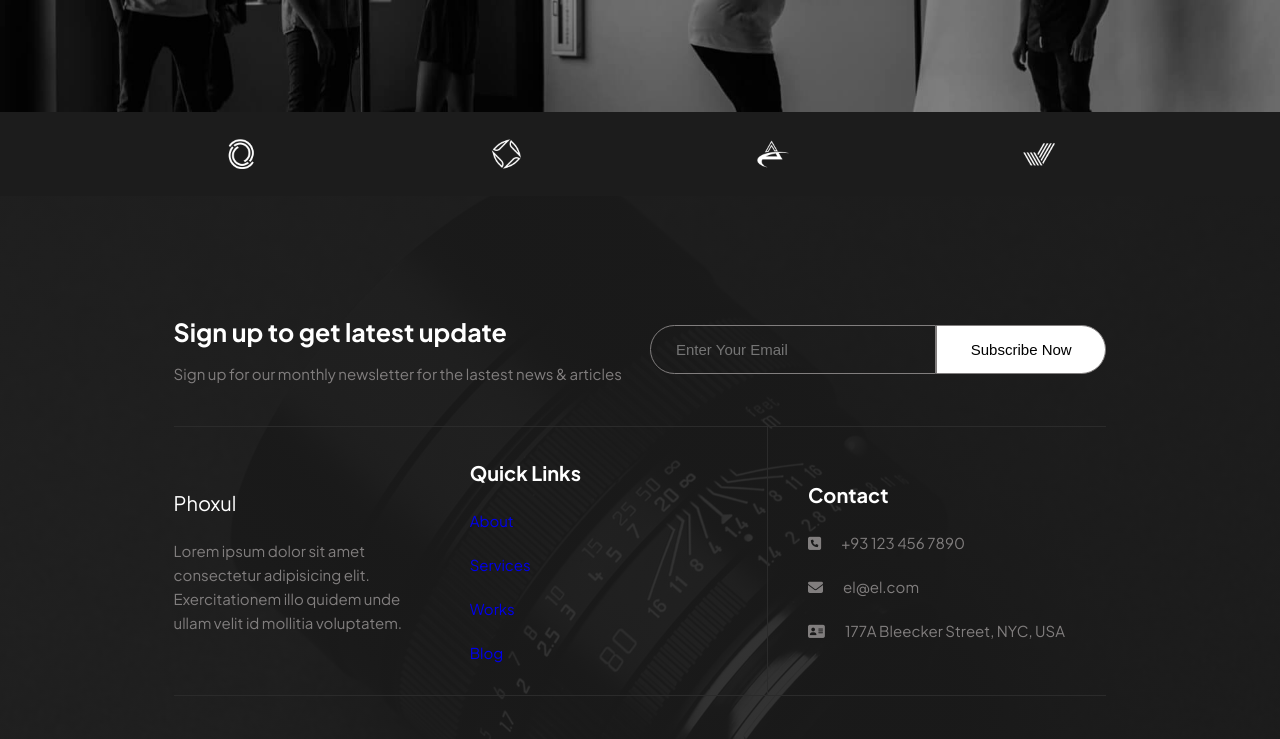
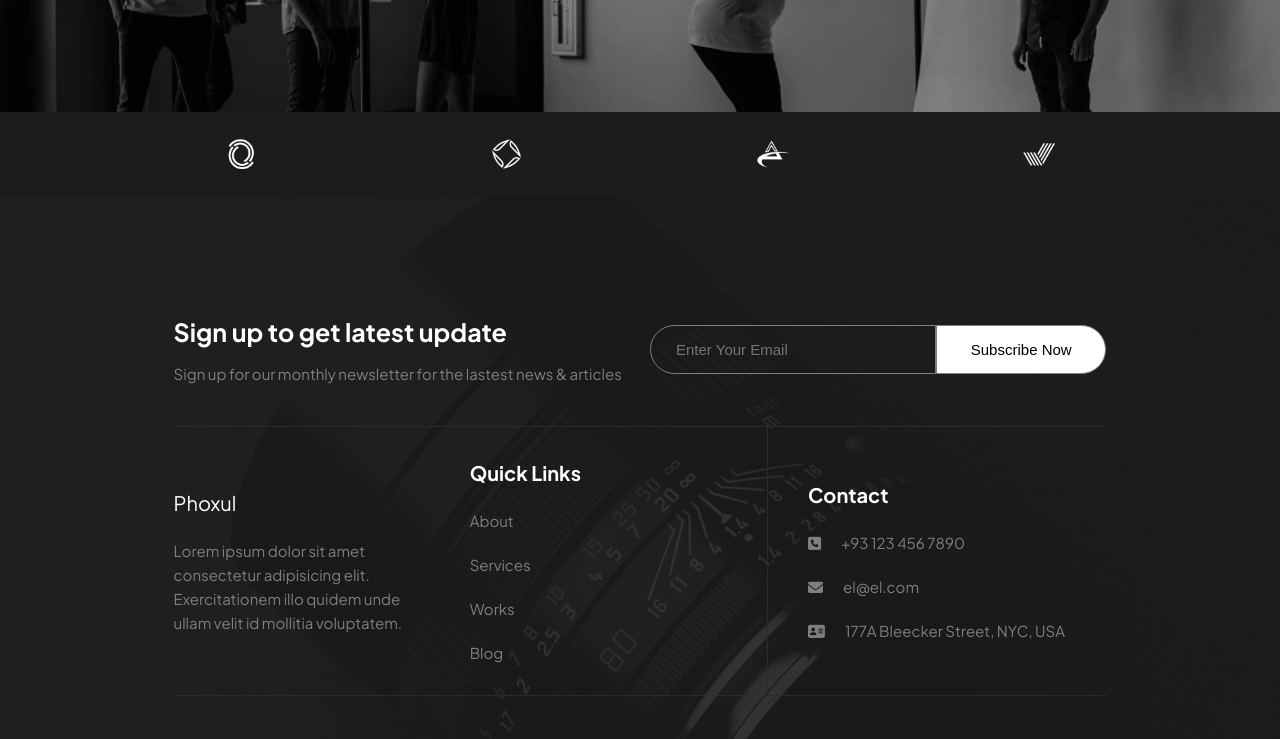
Before and after one commit to buumu8/phoxul-studio, a plain HTML site: page index.html in a window 1280 px wide. Shown: the part 6512-7251 px from the top of the page. Drawn offline with Linux system fonts and the light colour scheme.

Commit message:
minor fix

```diff
--- a/style.css
+++ b/style.css
@@ -836,6 +836,10 @@ li {
   gap: 2rem 0;
 }
 
+.footer__author--quick-links__container a {
+  color: var(--color-quaternary);
+}
+
 .footer__author--quick-links__container a:hover {
   color: var(--color-primary);
 }
```
